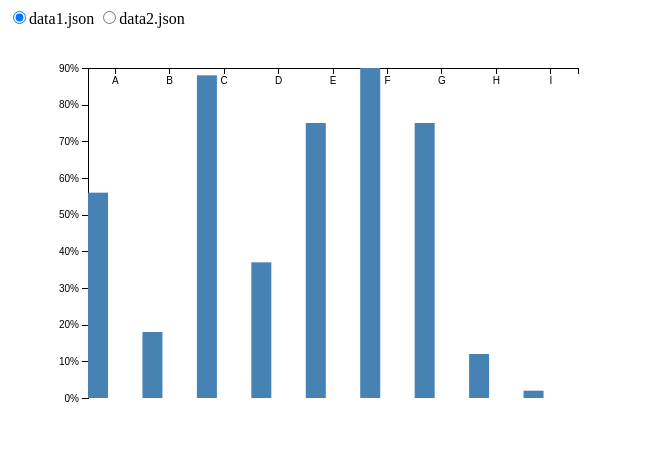
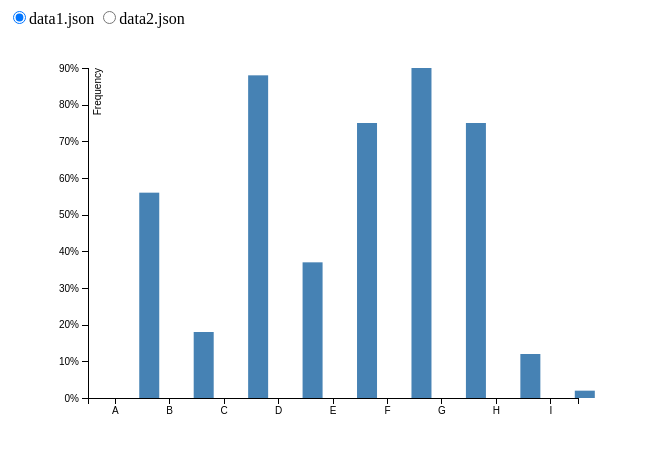
Before and after one commit to shanegibney/d3-v4-Change-Dataset-JSON, a plain HTML site: page index.html in a window 1280 px wide. Shown: the whole page, without its empty margins (0-645 px from the left). Drawn offline with nearby package versions, Linux system fonts and the light colour scheme.

Commit message:
corrected .remove()

```diff
--- a/index.html
+++ b/index.html
@@ -41,6 +41,7 @@
       },
       width = outerWidth - margin.left - margin.right,
       height = outerHeight - margin.top - margin.bottom;
+    var barWidth = 20;
 
     var x = d3.scaleBand()
       .range([0, width]);
@@ -69,9 +70,9 @@
       d3.json("data1.json", function(error, newdata) {
         if (error) throw error;
         data = newdata;
-        // data.foreach(function(d) {
-        //   d.value = +d.value;
-        // })
+        data.forEach(function(d) {
+          d.value = +d.value;
+        })
         update();
       });
     }
@@ -94,10 +95,11 @@
       }));
 
       // x-axis
-      chart.select(".x.axis").remove();
+      // chart.select(".x.axis").remove();
+      chart.select(".x.axis").call(xAxis)
       chart.append("g")
         .attr("class", "x axis")
-        .call(xAxis)
+        // .call(xAxis)
         .append("text")
         .attr("transform", "rotate(-90)")
         .attr("y", 6)
@@ -126,7 +128,7 @@
       bar.enter().append("rect")
         .attr("class", "bar")
         .attr("x", function(d) {
-          return x(d.name);
+          return x(d.name) + (width / 4 / 2) - (barWidth / 2);
         })
         .attr("y", function(d) {
           return y(d.value);
@@ -134,7 +136,7 @@
         .attr("height", function(d) {
           return height - y(d.value);
         })
-        .attr("width", 20);
+        .attr("width", barWidth);
 
       // removed data:
       bar.exit().remove();
```
